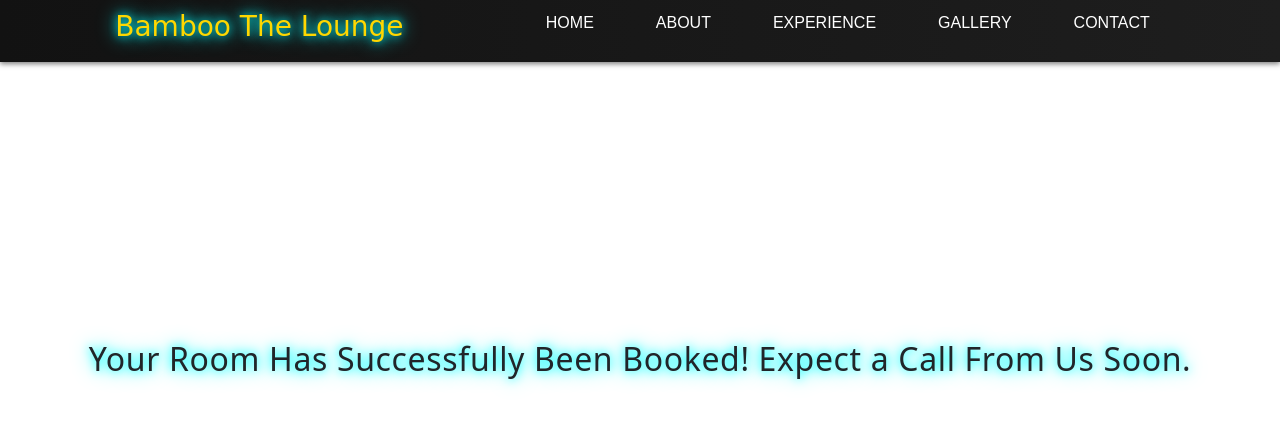
After one commit to geoffowuor/Bamboo, a Django app: a page that uses bookings/templates/booking_success.html in a window 1280 px wide. The commit adds this page. Shown: the top 426 px of the page. Run offline with Django 5.2, Linux system fonts and the light colour scheme; some libraries are stand-ins or nearby versions; some web fonts are replaced.

Commit message:
fixed an issue

```diff
--- a/bookings/models.py
+++ b/bookings/models.py
@@ -16,6 +16,8 @@ class booking(models.Model):
 class reserve(models.Model):
     r_name = models.CharField(max_length=50, null=True)
     r_contact = models.CharField(max_length=420, null=True)
+    when = models.DateField(null=True)
+    number = models.IntegerField(null=True)
     reserve_date = models.DateTimeField(auto_now_add=True, null=True)  # Date of application
 
     def __str__(self):
--- a/bookings/static/style.css
+++ b/bookings/static/style.css
@@ -345,7 +345,14 @@ h3{
 
 }
 
-
+.message{
+    display: flex;
+    align-items: center;
+    justify-content: center;
+    padding: 20px;
+    margin: 40px;
+    margin-top: 25%;
+}
 
 button {
     background: #00ffff;
--- /dev/null
+++ b/bookings/templates/booking_success.html
@@ -0,0 +1,13 @@
+{% extends "_base.html" %}
+{% block title %}<title>Booked!</title>{% endblock title %}
+
+
+{% block content %}
+<div class="message">
+    <h2>Your Room Has Successfully Been  Booked! Expect a Call From Us Soon.</h2>
+
+
+    <div>
+
+
+{% endblock content %}
--- a/bookings/templates/reserve.html
+++ b/bookings/templates/reserve.html
@@ -7,7 +7,7 @@
 <div class="container" id="table">
 <div class="img">
   <h3> Table for you and friends? We got You.</h3>
-    <img src="{% static 'images/christopher-jolly-GqbU78bdJFM-unsplash.jpg' %}">
+    <img src="{% static 'images/trevor-gerzen-bIwKm5lQYsc-unsplash.jpg' %}">
 
 </div>
 
@@ -26,10 +26,10 @@
   <input type="text" id="reserve" name="r_contact" placeholder="Enter your Contact" required><br>
 
   <label for="reserve"></label>
-  <input type="integer" id="reserve" name="r_contact" placeholder="For How many?" required><br>
+  <input type="integer" id="reserve" name="number" placeholder="How many are you?" required><br>
 
   <label for="reserve">Date:</label>
-  <input type="date" id="reserve" name="r_contact"  required><br>
+  <input type="date" id="reserve" name="when"  required><br>
 
 
 
--- a/bookings/urls.py
+++ b/bookings/urls.py
@@ -8,6 +8,8 @@ urlpatterns = [
     path('dashboard/', views.admin),
     path('book/', views.booking, name="book"),
     path('reserve/', views.reserve, name="reserve"),
+    path('reserved!/', views.reservation_success, name="reservation_success"),
+    path('booked!/', views.booking_success, name="booking_success"),
 
 
 ]
--- a/bookings/views.py
+++ b/bookings/views.py
@@ -15,7 +15,7 @@ def booking(request):
         if form.is_valid():
             booking = form.save(commit=False)
             booking.save()
-            return redirect('application_success')
+            return redirect('booking_success')
     else:
         form = bookingForm()
 
@@ -27,14 +27,18 @@ def reserve(request):
         if form.is_valid():
             reserve = form.save(commit=False)
             reserve.save()
-            return redirect('application_success')
+            return redirect('reservation_success')
     else:
         form = reserveForm()
 
     return render(request, 'reserve.html', {'form': form})
 
 
+def booking_success(request):
+    return render(request, 'booking_success.html')
 
+def reservation_success(request):
+    return render(request, 'reservation_success.html')
 
 
 
```
Also changed, not shown: bookings/templates/reservation_success.html (added, +12 -0 lines), bookings/migrations/0003_reserve_number_reserve_when.py (added), db.sqlite3.
